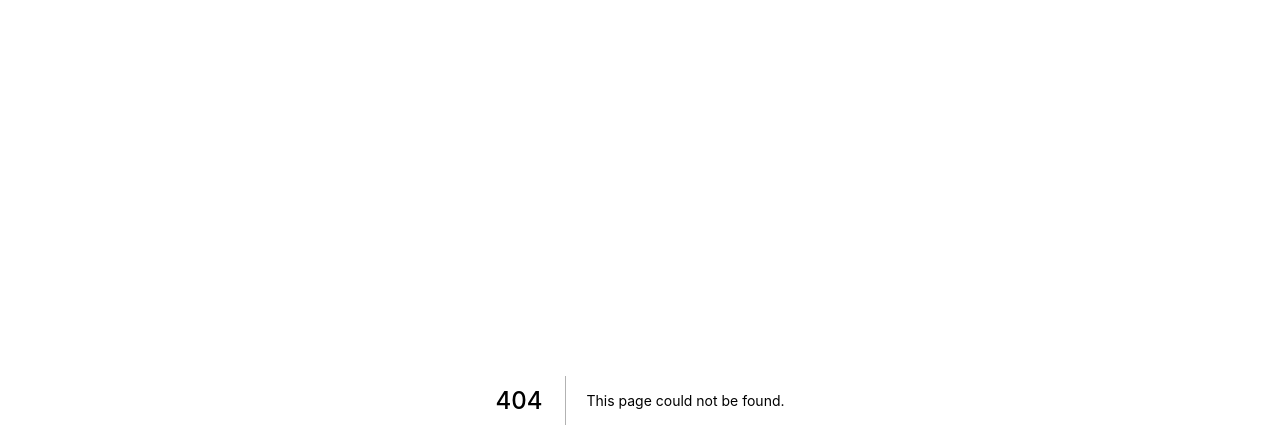
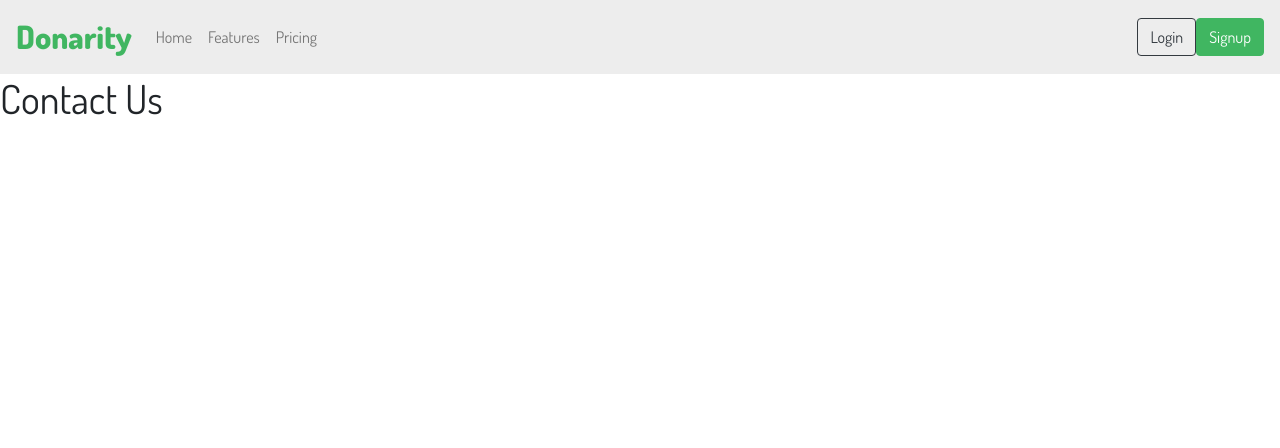
Before and after one commit to shnupta/donarity, a Next.js app: page /contact in a window 1280 px wide. Before the commit this address had no page. Shown: the top 448 px of the page. Built offline with nearby package versions, Linux system fonts and the light colour scheme; no server answers.

Commit message:
Add redirects with Auth0
Also use session state inside header.

Co-authored-by: moraru210 <moraru210@users.noreply.github.com>

```diff
--- /dev/null
+++ b/pages/contact.js
@@ -0,0 +1,17 @@
+
+
+import Head from 'next/head'
+import Layout from '../components/layout'
+
+export default function ContactPage()  {
+    return (
+        <>
+        <Head>
+            <title>Contact Us</title>
+        </Head>
+        <Layout>
+            <h1>Contact Us</h1>
+        </Layout>
+        </>
+    )
+}
```
